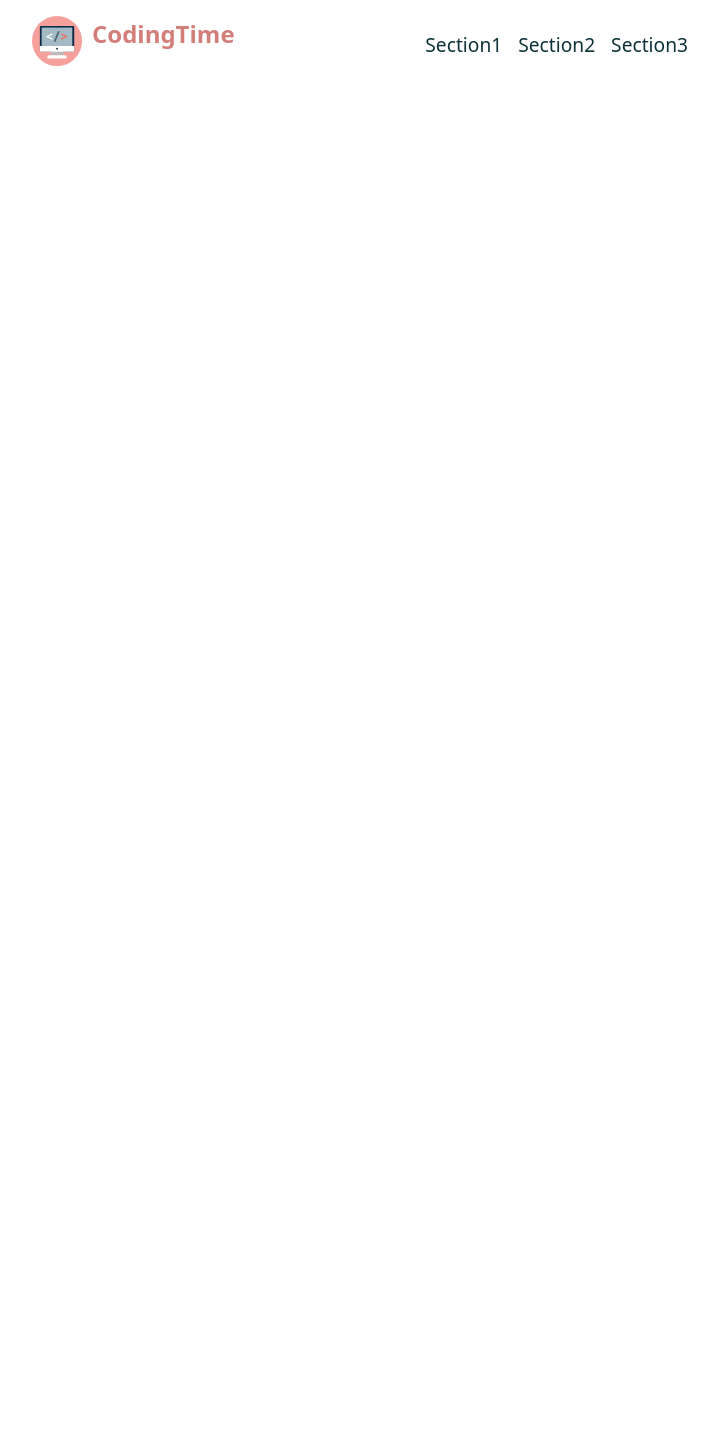
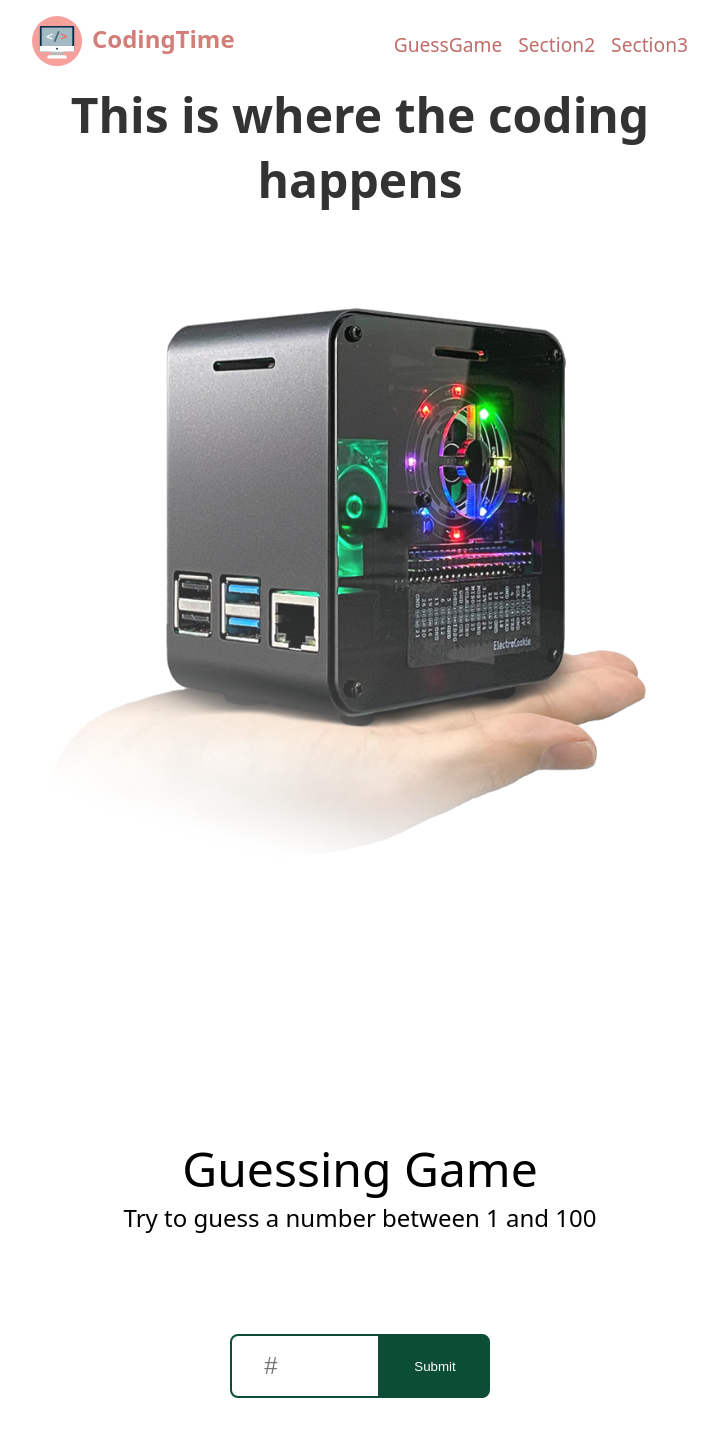
Before and after one commit to rdunder/ecw_react_playground, a React (Vite) app: page / in a window 1280 px wide. Shown: the top 1436 px of the page, without its empty margins (280-998 px from the left). Before the commit the page ends 800 px from the top, so only its background shows below. Built offline with nearby package versions, Linux system fonts and the light colour scheme.

Commit message:
added guessgame without logic

```diff
--- a/src/App.jsx
+++ b/src/App.jsx
@@ -1,14 +1,20 @@
 import { useState } from 'react';
 
 import Header from './Components/Header';
+import Intro from './Sections/Intro';
+import GuessGame from './Sections/GuessGame';
+
+import './Styles/main.css';
+
 import Lorem from './Components/Lorem';
-import './Styles/main.css';
 
 function App() {
   return (
     <div className='wrapper'>
       <Header />
+      <Intro />
       <main>
+        <GuessGame />
       </main>
     </div>
   )
--- a/src/Components/Header.jsx
+++ b/src/Components/Header.jsx
@@ -5,12 +5,10 @@ import "../Styles/Components/header.css";
 function Header() {
     return (
         <header className="header">
-            <a className="logo" href="#">
-                <img src={logo} />
-            </a>
+            <a className="logo" href="#"><img src={logo} /></a>
 
             <nav>
-                <a href="#">Section1</a>
+                <a href="#guess-game">GuessGame</a>
                 <a href="#">Section2</a>
                 <a href="#">Section3</a>
             </nav>
--- /dev/null
+++ b/src/Sections/GuessGame.jsx
@@ -0,0 +1,28 @@
+import "../Styles/Sections/guessGame.css";
+
+
+function GuessGame() {
+    return (
+        <section id="guess-game" className="guess-game">
+            <div className="gg-headings">
+                <h2>Guessing Game</h2>
+                <h3>Try to guess a number between 1 and 100</h3>
+                <h3 id="gg-feedback">AAA</h3>
+            </div>
+            <div className="gg-form-container">
+                <form className="gg-form">
+                    <input id="gg-input" placeholder="&#35;" autofocus autocomplete="off" />
+                    <button id="gg-btn-submit">Submit</button>
+                </form>
+            </div>
+            <div className="gg-try-container">
+                <div className="gg-tries-left">
+                </div>
+                <div className="gg-guess-list">
+                </div>
+            </div>
+        </section>
+    )
+}
+
+export default GuessGame;
--- /dev/null
+++ b/src/Sections/Intro.jsx
@@ -0,0 +1,14 @@
+
+import imgRpi from "../assets/rpi.png";
+import "../Styles/Sections/intro.css";
+
+function Intro() {
+    return (
+        <header className="intro">
+            <h1>This is where the coding happens</h1>
+            <img src={imgRpi} />
+        </header>
+    )
+}
+
+export default Intro;
--- a/src/Styles/Components/header.css
+++ b/src/Styles/Components/header.css
@@ -18,9 +18,9 @@
     .logo::after {
         content: "CodingTime";
         position: absolute;
-        top: 1%;
+        top: 40%;
         left: 120%;
-
+        transform: translateY(-50%);
         font-size: 1.5rem;
         font-weight: 600;
         color: hsl(3, 50%, 65%);
--- /dev/null
+++ b/src/Styles/Sections/guessGame.css
@@ -0,0 +1,82 @@
+
+
+.guess-game {
+    height: 100vh;
+    display: flex;
+    flex-direction: column;
+    gap: 1rem;
+    justify-content: center;
+
+    .gg-headings {
+        text-align: center;
+        margin-bottom: 1rem;
+
+        h2 {
+            font-size: 3rem;
+            font-weight: 400;
+        }
+
+        h3 {
+            font-size: 1.5rem;
+            font-weight: 300;
+        }
+
+        #gg-feedback {
+            margin-top: 1rem;
+            font-size: 2.4rem;
+            font-weight: 300;
+            opacity: 0;
+            transition: all 500ms;
+        }
+    }
+
+    .gg-form-container {
+        display: flex;
+        justify-content: center;
+        .gg-form {
+            display: flex;
+        }
+
+        #gg-input {
+            width: 150px;
+            background-color: transparent;
+            border: 2px solid #0c4d36;
+            border-radius: 0.5rem 0 0 0.5rem;
+            font-size: 1.5rem;
+            padding: 1rem 2rem;
+            outline: #12533d;
+        }
+
+        #gg-btn-submit {
+            background-color: #0c4d36;
+            border: 2px solid #0c4d36;
+            border-radius: 0 0.5rem 0.5rem 0;
+            color: white;
+            transition: background-color 300ms;
+            padding: 1rem 2rem;
+            &:hover {
+                cursor: pointer;
+                background-color: #0f5e42;
+            }
+        }
+    }
+
+    .gg-try-container {
+        display: flex;
+        flex-direction: column;
+
+        .gg-tries-left {
+            display: flex;
+            align-items: center;
+            gap: 0.5rem;
+        }
+
+        .gg-guess-list {
+            display: flex;
+            gap: 1rem;
+        }
+    }
+
+
+
+}
--- /dev/null
+++ b/src/Styles/Sections/intro.css
@@ -0,0 +1,15 @@
+
+
+.intro {
+    height: 100vh;
+    text-align: center;
+    display: flex;
+    flex-direction: column;
+    justify-content: center;
+
+    h1 {
+        font-size: 3rem;
+        font-weight: 600;
+        color: #333;
+    }
+}
--- a/src/Styles/main.css
+++ b/src/Styles/main.css
@@ -17,13 +17,14 @@ body {
 
 a {
     text-decoration: none;
-    color: #0d3238;
+    color: hsl(3, 40%, 58%);
     font-size: 1.2rem;
+    font-weight: 500;
 
     &:hover {
         cursor: pointer;
         text-decoration: underline;
-        color: #13626e;
+        color: hsl(3, 60%, 65%);
     }
 }
 
```
Also changed, not shown: src/assets/rpi.png (added).
